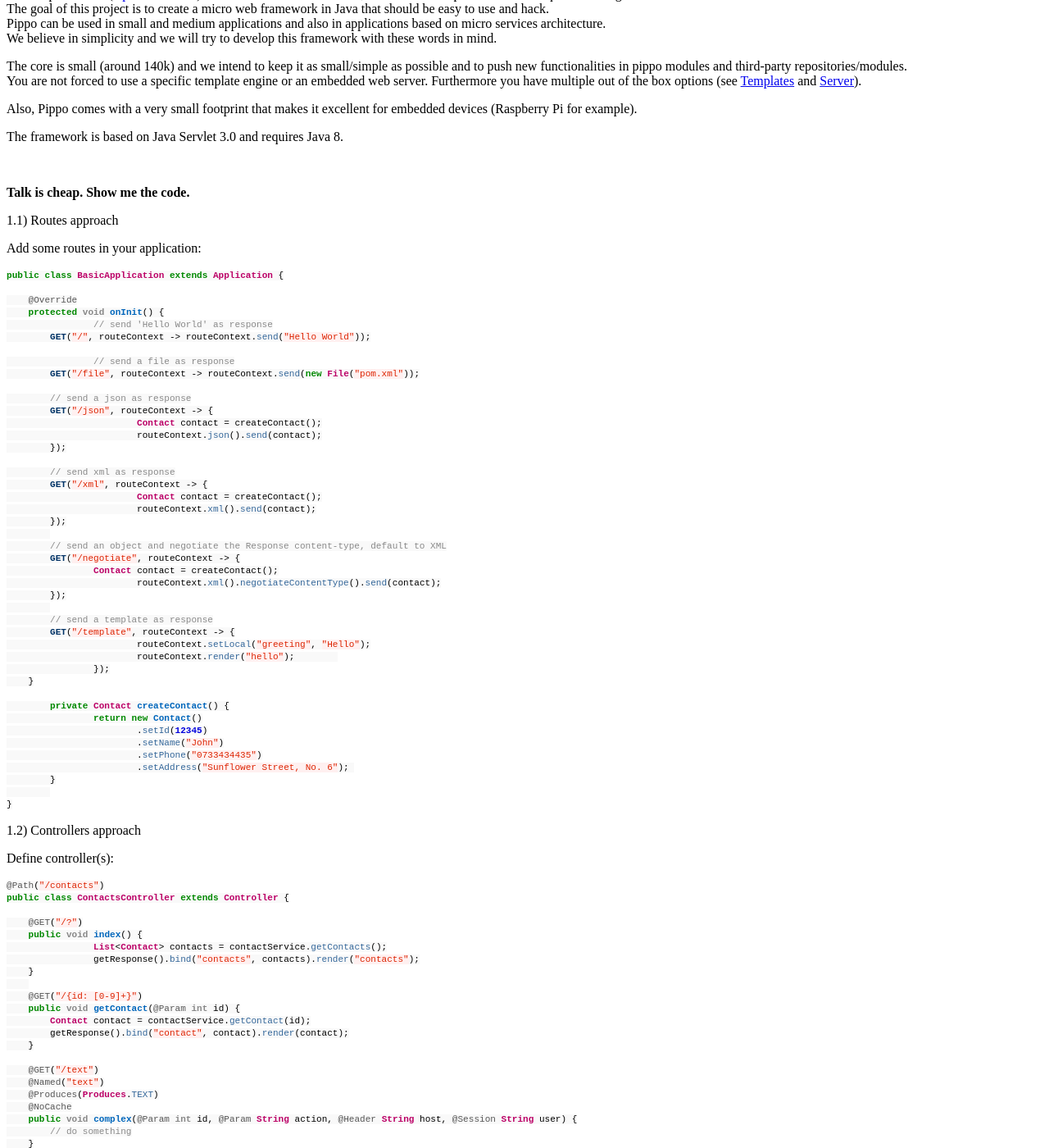
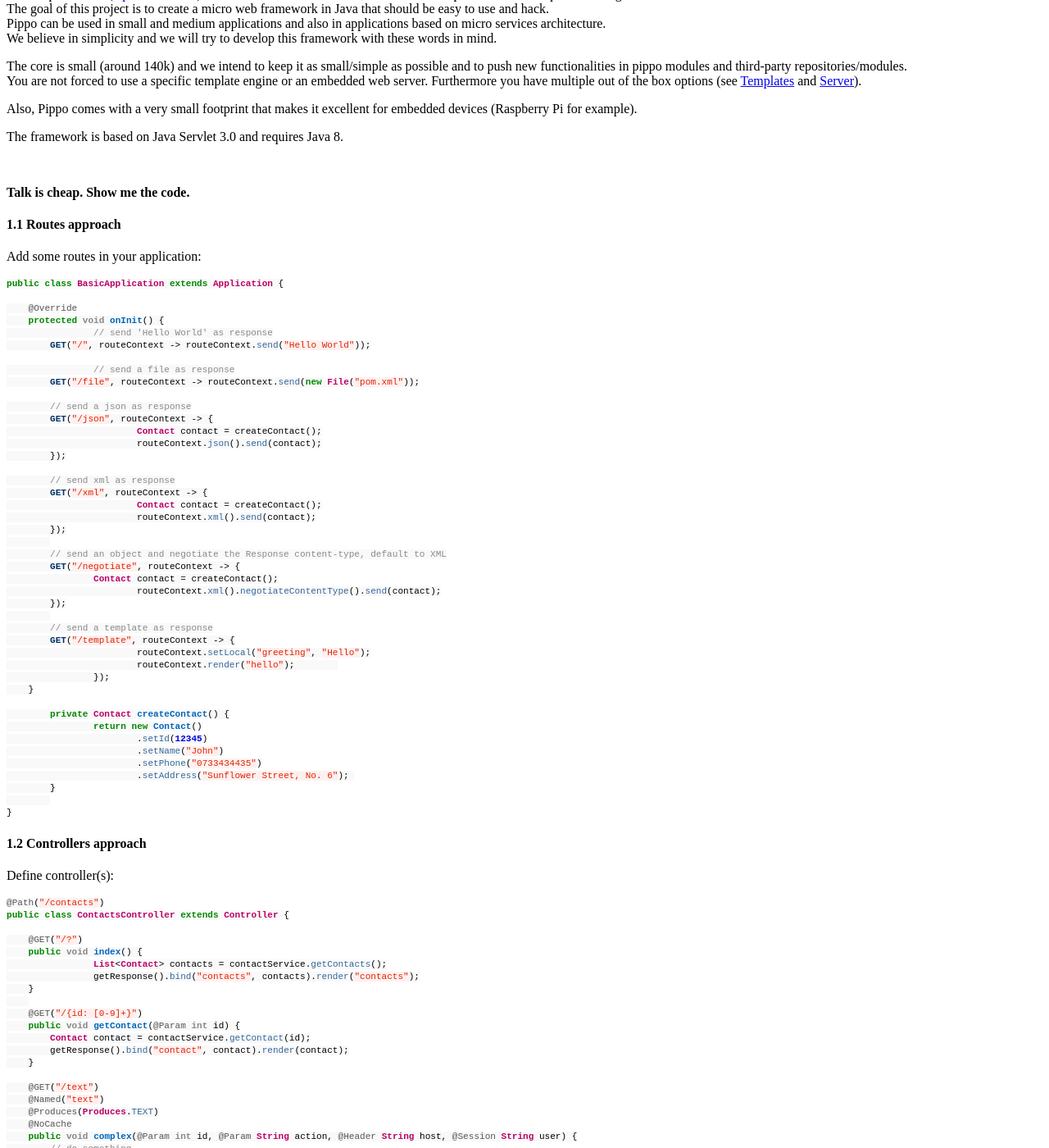
Before and after one commit to pippo-java/pippo.github.io, a Jekyll site: the page built from index.md, in a window 1280 px wide and 1400 px high, scrolled down 953 px. Shown: the whole window at 82% size. Built offline with Jekyll 4.4.1, drawn with Linux system fonts in a browser that asks for light colours; Markdown is read by kramdown in place of the engine named in the settings; a style sheet for code colours, icons or effects is not loaded; some of the changed text lies outside the part shown.

Commit message:
Formatting

````diff
--- a/index.md
+++ b/index.md
@@ -24,7 +24,7 @@ The framework is based on Java Servlet 3.0 and requires Java 8.
 
 **Talk is cheap. Show me the code.**
 
-1.1) Routes approach
+#### 1.1 Routes approach
 
 Add some routes in your application:
 
@@ -75,7 +75,7 @@ public class BasicApplication extends Application {
 }
 ```
 
-1.2) Controllers approach
+#### 1.2 Controllers approach
 
 Define controller(s):
 
@@ -121,7 +121,7 @@ public class BasicApplication extends ControllerApplication {
 }
 ```
 
-2) Start your application
+#### 2. Start your application
 
 ```java
 public class BasicDemo {
````
